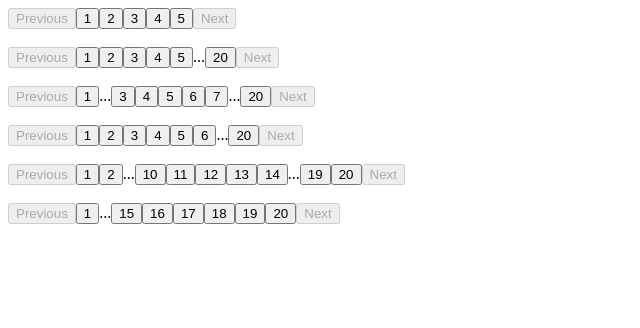
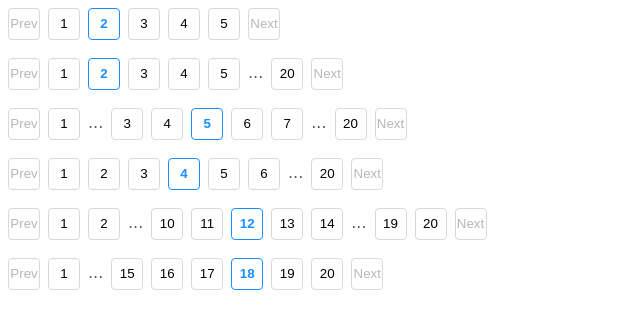
Before and after one commit to sumitsj/react-pagination, a React app: page / in a window 1280 px wide. Shown: the top 328 px of the page, without its empty margins (0-640 px from the left). Built offline with nearby package versions, Linux system fonts and the light colour scheme; the HTML template or start-up script is replaced by a standard one.

Commit message:
Configures style loader and styled sub components

```diff
--- a/package.json
+++ b/package.json
@@ -21,6 +21,7 @@
     "@neutrinojs/airbnb": "^9.0.0",
     "@neutrinojs/jest": "^9.0.0",
     "@neutrinojs/react-components": "^9.0.0",
+    "@neutrinojs/style-loader": "^9.0.0",
     "enzyme": "^3.11.0",
     "enzyme-adapter-react-16": "^1.14.0",
     "eslint": "^6.8.0",
--- a/src/components/ReactPagination/index.jsx
+++ b/src/components/ReactPagination/index.jsx
@@ -1,5 +1,6 @@
 import React, { PureComponent } from 'react';
 import PropTypes from 'prop-types';
+import './styles.css';
 
 class ReactPagination extends PureComponent {
   renderPaginationItem = (pageNumber) => {
@@ -65,13 +66,15 @@ class ReactPagination extends PureComponent {
   };
 
   renderLeftEllipsis = () => {
+    const { ellipsisItemClass } = this.props;
     const showEllipsis = this.getLeftMarginItemEndPageNumber() + 1 < this.getStartPageNumber();
-    return showEllipsis ? <span className="react-pagination__ellipsis">...</span> : null;
+    return showEllipsis ? <span className={ellipsisItemClass}>...</span> : null;
   };
 
   renderRightEllipsis = () => {
+    const { ellipsisItemClass } = this.props;
     const showEllipsis = this.getRightMarginItemStartPageNumber() - 1 > this.getEndPageNumber();
-    return showEllipsis ? <span className="react-pagination__ellipsis">...</span> : null;
+    return showEllipsis ? <span className={ellipsisItemClass}>...</span> : null;
   };
 
   render() {
@@ -79,7 +82,7 @@ class ReactPagination extends PureComponent {
     return (
       <div className={containerClass}>
         <button type="button" className={previousItemClass} disabled>
-          Previous
+          Prev
         </button>
         {this.renderPaginationItems(
           this.getLeftMarginItemStartPageNumber(), this.getLeftMarginItemEndPageNumber(),
@@ -108,6 +111,7 @@ ReactPagination.propTypes = {
   previousItemClass: PropTypes.string,
   nextItemClass: PropTypes.string,
   currentItemClass: PropTypes.string,
+  ellipsisItemClass: PropTypes.string,
 };
 
 ReactPagination.defaultProps = {
@@ -119,6 +123,7 @@ ReactPagination.defaultProps = {
   previousItemClass: 'react-pagination__previous',
   nextItemClass: 'react-pagination__next',
   currentItemClass: 'react-pagination__current',
+  ellipsisItemClass: 'react-pagination__ellipsis',
 };
 
 export default ReactPagination;
--- /dev/null
+++ b/src/components/ReactPagination/styles.css
@@ -0,0 +1,36 @@
+.react-pagination__container {
+  display: inline-block;
+  color: rgba(0, 0, 0, 0.65);
+  font-family: Verdana, Geneva, Tahoma, sans-serif;
+}
+
+.react-pagination__item,
+.react-pagination__previous,
+.react-pagination__next {
+    min-width: 32px;
+    height: 32px;
+    margin: 0;
+    padding: 0;
+
+    line-height: 30px;
+    text-align: center;
+
+    background-color: #fff;
+    border: 1px solid #d9d9d9;
+    border-radius: 4px;
+    outline: 0;
+    cursor: pointer;
+    margin-right: 8px;
+}
+
+.react-pagination__item:hover,
+.react-pagination__current {
+    color: #1890ff;
+    border-color: #1890ff;
+    font-weight: 600;
+}
+
+.react-pagination__ellipsis {
+    width: 32px;
+    margin-right: 8px;
+}
--- a/src/index.jsx
+++ b/src/index.jsx
@@ -7,15 +7,21 @@ const HTML = () => (
   <div>
     <ReactPagination total={5} current={2} />
     <br />
+    <br />
     <ReactPagination total={20} current={2} />
+    <br />
     <br />
     <ReactPagination total={20} current={5} />
     <br />
+    <br />
     <ReactPagination total={20} current={4} />
+    <br />
     <br />
     <ReactPagination total={20} current={12} marginPagesDisplayed={2} />
     <br />
+    <br />
     <ReactPagination total={20} current={18} />
+    <br />
     <br />
   </div>
 );
```
Also changed, not shown: .neutrinorc.js, 1 other file (tests, documents, lock files or other folders).
